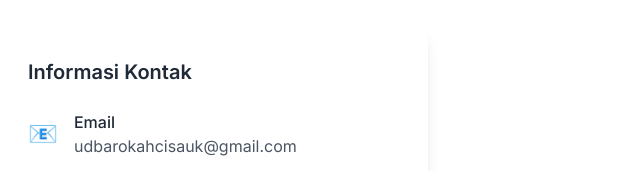
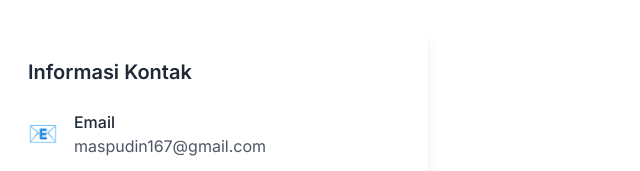
Before and after one commit to achmadghozali/udbarokah, a plain HTML site: page index.html in a window 1280 px wide. Shown: the part 3840-4011 px from the top of the page, 628-1268 px from the left. Drawn offline with nearby package versions, Linux system fonts and the light colour scheme.

Commit message:
Update index.html
edit email

```diff
--- a/index.html
+++ b/index.html
@@ -382,7 +382,7 @@
                                 <div class="text-2xl mr-4">📧</div>
                                 <div>
                                     <p class="font-medium text-gray-800">Email</p>
-                                    <p class="text-gray-600">udbarokahcisauk@gmail.com</p>
+                                    <p class="text-gray-600">maspudin167@gmail.com</p>
                                 </div>
                             </div>
                             <div class="flex items-center">
```
